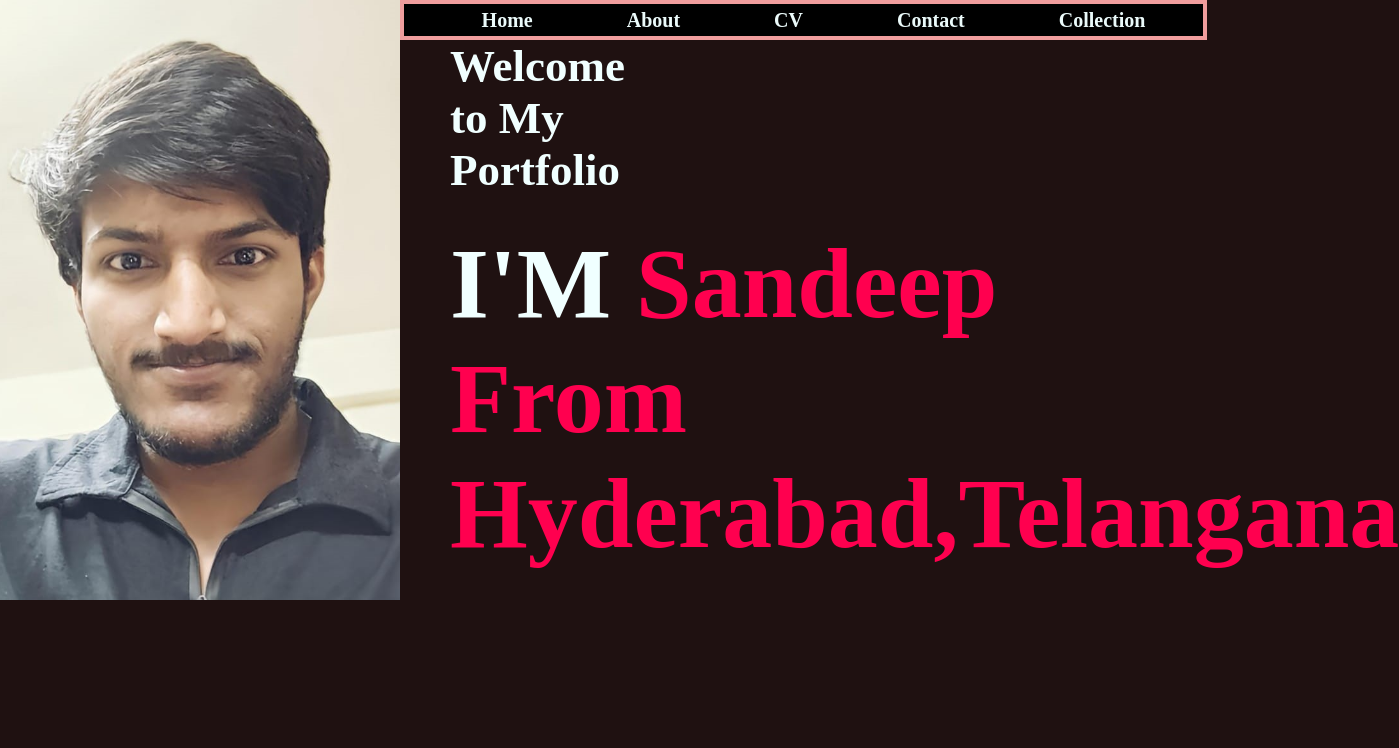
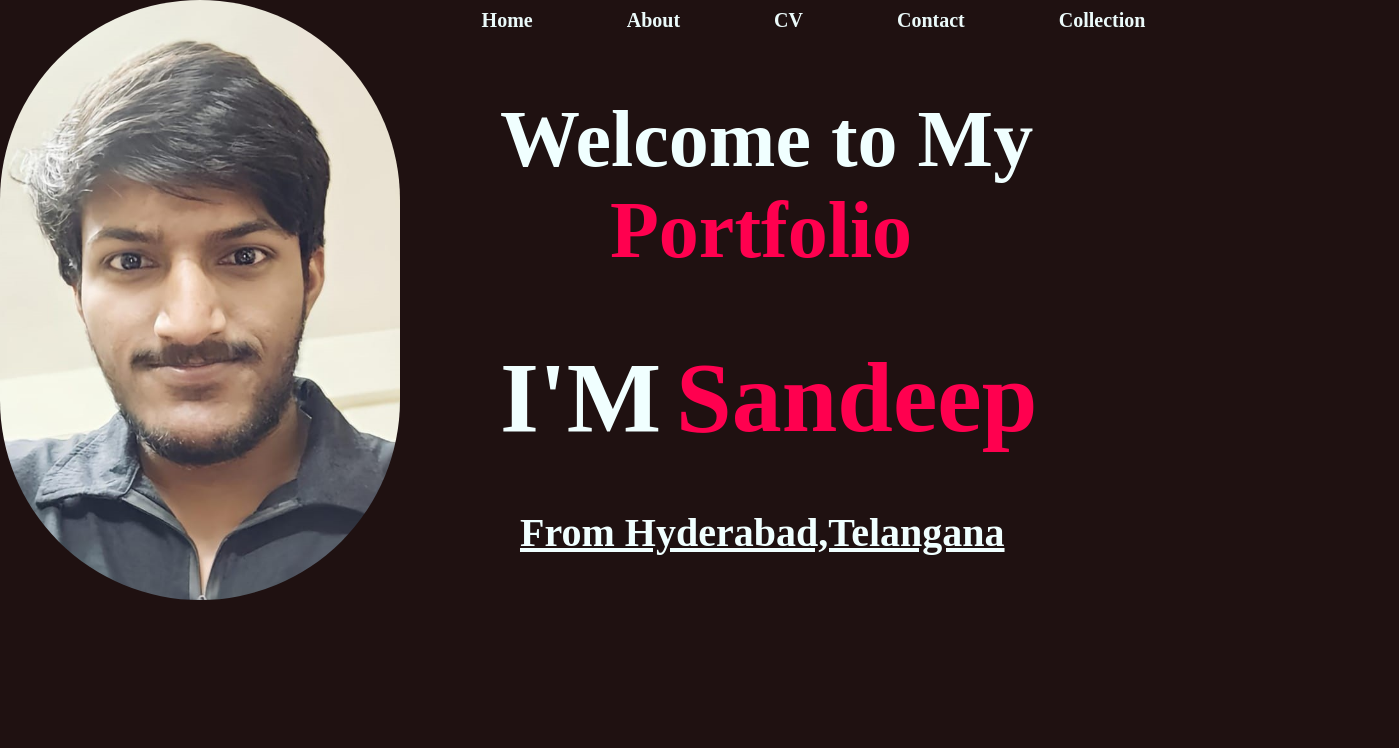
Before and after one commit to Sandeep-7282/Portfolio, a plain HTML site: page index.html in a window 1280 px wide. Shown: the top 748 px of the page, 1399 px wide, since content can reach past the window. Drawn offline with Linux system fonts and the light colour scheme.

Commit message:
Update style.css

```diff
--- a/style.css
+++ b/style.css
@@ -1,90 +1,110 @@
-*{
+* {
   margin: 0;
   padding: 0;
   box-sizing: border-box;
-    font-family: 'Roboto Slab', serif;
+  font-family: "Roboto Slab", serif;
 }
-body{
+body {
   background-color: rgb(31 17 17);
 }
-#head{ width: 400px;
+#head {
+  width: 400px;
   height: 600px;
   background-size: cover;
   background-position: center;
   background-image: url(b1.jpg);
-
- margin:0px 0px 0px 0px;
+   border-radius: 250px;
+  margin: 0px 0px 0px 0px;
 }
-#im2:hover{
+#im2:hover {
   transform: scale(1.1);
 }
-.log{
+.log {
   margin: -600px 0px 0px 400px;
-    background-color: black;
-    border: 4px solid rgb(239, 157, 157);
+  background-color: linear-gradient(rgb(86, 78, 78), #ff004f);
   width: 807px;
   height: 40px;
   display: flex;
   justify-content: center;
   align-items: center;
 }
-nav ul li{
+nav ul li {
   list-style-type: none;
   display: inline;
   padding: 0px 0px 20px 20px;
   margin: 20px 35px;
 }
-nav ul li a{
-    font-family: 'Roboto Slab', serif;
+nav ul li a {
+  font-family: "Roboto Slab", serif;
   text-decoration: none;
   font-weight: 900;
   font-size: 20px;
   transition: transform(0.2s);
   color: #f0fffffa;
 }
-nav ul li a:hover{
-      background-color: #ff0051;
+nav ul li a:hover {
   cursor: pointer;
-      color: #fffeff;
-      border: 1px solid rgb(0, 0, 0);
+  color: #ff004f;
   transform-box: scale(1.6);
 }
-.intro{
-    margin:0px 700px 0px 450px;
+.intro {
+  margin: 50px 700px 0px 700px;
   color: azure;
-    font-family: 'Roboto Slab', serif;
+  font-family: "Roboto Slab", serif;
+  display: inline;
   font-weight: 900;
   font-size: 30px;
 }
-.heading{
+.intro h2 {
+  margin: 20px 0px 0px 500px;
+  font-size: 80px;
+}
+.intro h2 span {
+  color: #ff004f;
+  margin-left: 110px;
+}
+.heading {
   padding: 30px 0px 0px 450px;
   color: azure;
-    font-family: 'Roboto Slab', serif;
+  font-family: "Roboto Slab", serif;
   font-weight: 900;
+  font-size: 60px;
+}
+.heading,.heading span.nm{
    font-size: 100px;
+   margin-left: 50px;
+
 }
-.heading span{
-    color:#ff004f;
+.heading span.nm{
+   margin:0px 0px 0px -10px;
+  color: #ff004f;
 }
-#im2{
-    height: 500px;
+.heading span.sub{
+   font-size: 40px;
+   text-decoration: underline;
+   margin: 0px 0px 0px 20px;
+   padding: 0px -90px 0px 0px;
+   font-family: 'Times New Roman', Times, serif;
+}
+#im2 {
+  height: 490px;
   width: 251px;
   background-image: url(b2.png);
   transition: transform (0.1s);
-    margin: 180px 0px 0px 970px;
+  margin: 220px 0px 0px 970px;
 }
-.abth h2{
+.abth h2 {
   color: azure;
-    font-family: 'Roboto Slab', serif;
-    margin:-500px 0px 0px 400px;
+  font-family: "Roboto Slab", serif;
+  margin: -500px 0px 0px 400px;
   font-size: 40px;
   font-weight: 600;
   text-decoration: underline 3px #ff004f;
 }
-.abth p{
+.abth p {
   color: azure;
-    font-family: 'Roboto Slab', serif;
-    margin:20px 0px 0px 50px;
+  font-family: "Roboto Slab", serif;
+  margin: 20px 0px 0px 50px;
   font-size: 20px;
   font-weight: 300;
 }
@@ -92,126 +112,124 @@ nav ul li a:hover{
   display: inline;
   list-style-type: none;
   color: aliceblue;
-    margin:30px 0px 0px 0px;
+  margin: 30px 0px 0px 0px;
   padding: 10px 0px 100px 140px;
   text-decoration: underline 3px solid #ff004f;
   font-size: 30px;
   font-weight: 800;
   font-family: Arial, Helvetica, sans-serif;
 }
- .skills ul li{
+.skills ul li {
   color: aliceblue;
-    margin:20px 0px 0px 90px;
+  margin: 20px 0px 0px 90px;
   font-size: 18px;
   font-weight: 300;
 }
- .skills ul li span{
+.skills ul li span {
   color: #ff004f;
   font-size: 20px;
   font-weight: 500;
 }
- .interests ul li{
+.interests ul li {
   color: aliceblue;
-    margin:-79px 0px 0px 370px;
+  margin: -79px 0px 0px 370px;
   font-size: 18px;
   font-weight: 300;
 }
- .interests ul li span{
+.interests ul li span {
   color: #ff004f;
   font-size: 18px;
   font-weight: 500;
 }
- .lang ul li{
-    margin:-72px 0px 0px 650px;
-    color:aliceblue;
+.lang ul li {
+  margin: -72px 0px 0px 650px;
+  color: aliceblue;
   font-size: 18px;
   font-weight: 300;
 }
- .lang ul li span{
+.lang ul li span {
   color: #ff004f;
 }
- .det{
+.det {
   color: #fffeff;
-
 }
- .contact{
+.contact {
   margin: 200px 0px 0px 200px;
   color: azure;
-    font-family: 'Roboto Slab', serif;
+  font-family: "Roboto Slab", serif;
   font-size: 30px;
   font-weight: 600;
   text-decoration: underline 3px #ff004f;
 }
 
- .det p{ border: 2px solid rgb(235, 217, 217)smoke;
-    font-family: 'Roboto Slab', serif;
+.det p {
+  border: 2px solid rgb(235, 217, 217) smoke;
+  font-family: "Roboto Slab", serif;
   font-size: 20px;
   font-weight: 300;
-    margin:30px 0px 0px 190px;
+  margin: 30px 0px 0px 190px;
 }
- html{
+html {
   scroll-behavior: smooth;
 }
- .det p span{
+.det p span {
   color: #ff004f;
 }
- .dow{
+.dow {
   margin: 30px 0px 0px 200px;
   font-size: 30px;
   font-weight: 400;
-       color:solid black;
+  color: solid black;
 }
- button{
+button {
   background-color: #ff004f;
   padding: 10px;
 }
- form{
+form {
   margin: -270px 0px 0px 800px;
   display: grid;
   row-gap: 15px;
   color: #ff004f;
   width: 300px;
-
 }
- form h2{
+form h2 {
   color: azure;
   text-decoration: underline 3px #ff004f;
   font-size: 30px;
   font-weight: 600;
   margin: -12px 0px 0px 0px;
-    font-family: 'Roboto Slab', serif;
-
+  font-family: "Roboto Slab", serif;
 }
- form.name{
+form.name {
   background-color: antiquewhite;
   border: 2px solid rgb(13, 13, 13);
 }
- form button{
+form button {
   width: 80px;
-    border-radius:20px;
+  border-radius: 20px;
 }
- form button:hover{
+form button:hover {
   cursor: pointer;
 }
- form input,form textarea{
+form input,
+form textarea {
   border: 1px solid #ff004f;
   color: black;
   padding: 10px;
-    font-family: 'Times New Roman', Times, serif;
+  font-family: "Times New Roman", Times, serif;
   font-size: 15px;
   background-color: rgb(202, 202, 202);
 }
- form textarea::placeholder{
+form textarea::placeholder {
   color: rgb(0, 34, 253);
 }
- form input::placeholder{
+form input::placeholder {
   color: rgb(0, 34, 253);
 }
-#msg{
+#msg {
   color: rgb(2, 245, 2);
   margin: -30px 30px 0px 920px;
   width: 170px;
   background-color: rgb(0, 0, 0);
   display: block;
-
 }
```
Lines whose indentation alone changed are shown as unchanged.
